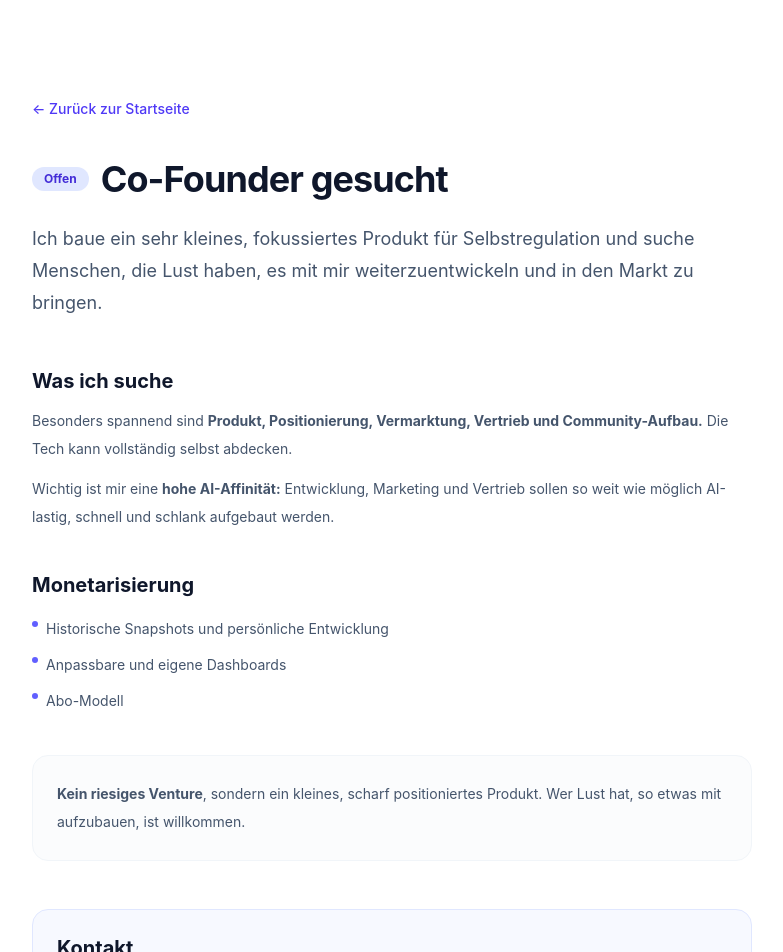
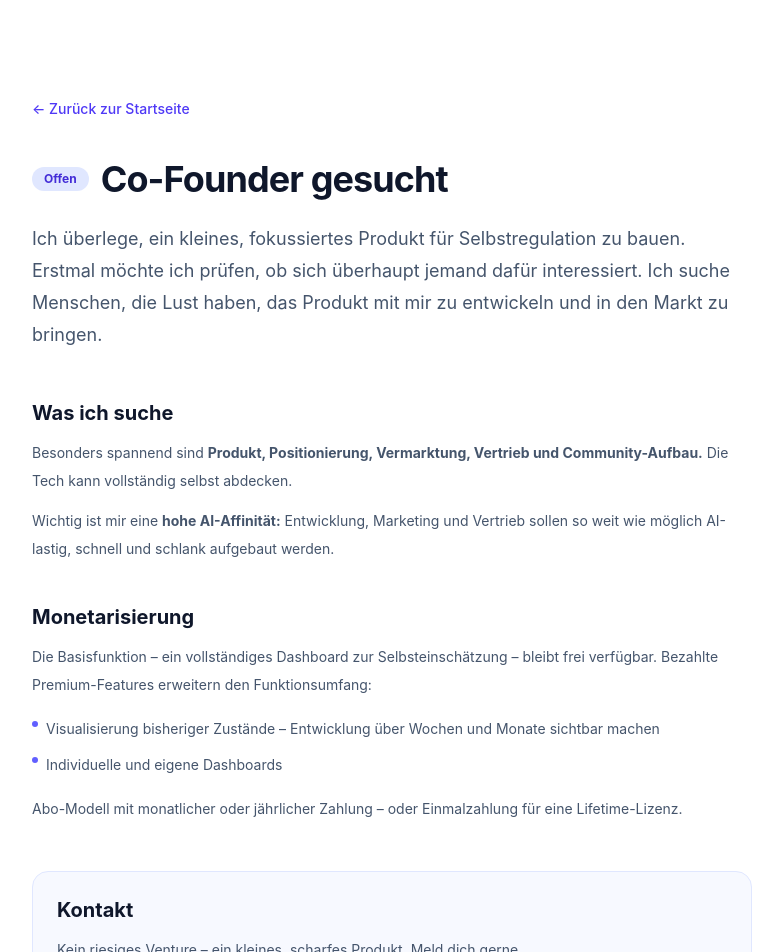
Before and after one commit to RobertMischke/self-regulation, an Angular app: page /cofounder in a window 1280 px wide. Shown: the top 952 px of the page, without its empty margins (248-1031 px from the left). Built offline with nearby package versions, Linux system fonts and the light colour scheme.

Commit message:
feat: refine cofounder component text for clarity and engagement

```diff
--- a/src/app/pages/cofounder/cofounder.component.ts
+++ b/src/app/pages/cofounder/cofounder.component.ts
@@ -20,8 +20,9 @@ import { RouterLink } from '@angular/router';
         </div>
 
         <p class="mt-6 text-lg leading-8 text-slate-600">
-          Ich baue ein sehr kleines, fokussiertes Produkt f&uuml;r Selbstregulation und suche Menschen,
-          die Lust haben, es mit mir weiterzuentwickeln und in den Markt zu bringen.
+          Ich &uuml;berlege, ein kleines, fokussiertes Produkt f&uuml;r Selbstregulation zu bauen.
+          Erstmal m&ouml;chte ich pr&uuml;fen, ob sich &uuml;berhaupt jemand daf&uuml;r interessiert.
+          Ich suche Menschen, die Lust haben, das Produkt mit mir zu entwickeln und in den Markt zu bringen.
         </p>
 
         <!-- Was ich suche -->
@@ -40,27 +41,22 @@ import { RouterLink } from '@angular/router';
         <!-- Monetarisierung -->
         <section class="mt-10">
           <h2 class="text-xl font-bold">Monetarisierung</h2>
+          <p class="mt-3 text-sm leading-7 text-slate-600">
+            Die Basisfunktion &ndash; ein vollst&auml;ndiges Dashboard zur Selbsteinsch&auml;tzung &ndash; bleibt frei verf&uuml;gbar.
+            Bezahlte Premium-Features erweitern den Funktionsumfang:
+          </p>
           <ul class="mt-4 space-y-2 text-sm leading-7 text-slate-600">
             <li class="flex items-start gap-2">
               <span class="mt-1.5 h-1.5 w-1.5 shrink-0 rounded-full bg-indigo-500"></span>
-              Historische Snapshots und pers&ouml;nliche Entwicklung
+              Visualisierung bisheriger Zust&auml;nde &ndash; Entwicklung &uuml;ber Wochen und Monate sichtbar machen
             </li>
             <li class="flex items-start gap-2">
               <span class="mt-1.5 h-1.5 w-1.5 shrink-0 rounded-full bg-indigo-500"></span>
-              Anpassbare und eigene Dashboards
-            </li>
-            <li class="flex items-start gap-2">
-              <span class="mt-1.5 h-1.5 w-1.5 shrink-0 rounded-full bg-indigo-500"></span>
-              Abo-Modell
+              Individuelle und eigene Dashboards
             </li>
           </ul>
-        </section>
-
-        <!-- Vision -->
-        <section class="mt-10 rounded-2xl border border-slate-100 bg-slate-50/60 p-6">
-          <p class="text-sm leading-7 text-slate-600">
-            <strong>Kein riesiges Venture</strong>, sondern ein kleines, scharf positioniertes Produkt.
-            Wer Lust hat, so etwas mit aufzubauen, ist willkommen.
+          <p class="mt-4 text-sm leading-7 text-slate-600">
+            Abo-Modell mit monatlicher oder j&auml;hrlicher Zahlung &ndash; oder Einmalzahlung f&uuml;r eine Lifetime-Lizenz.
           </p>
         </section>
 
@@ -68,10 +64,10 @@ import { RouterLink } from '@angular/router';
         <section class="mt-12 rounded-2xl border border-indigo-100 bg-indigo-50/50 p-6">
           <h2 class="text-xl font-bold">Kontakt</h2>
           <p class="mt-3 text-sm leading-7 text-slate-600">
-            Meld dich gerne &mdash; formlos, unkompliziert.
+            Kein riesiges Venture &ndash; ein kleines, scharfes Produkt. Meld dich gerne.
           </p>
 
-          <div class="mt-5 flex flex-col gap-3 text-sm">
+          <div class="mt-3 flex flex-col gap-3 text-sm">
             <a href="mailto:robertmischke&#64;gmail.com" class="inline-flex items-center gap-2.5 font-medium text-indigo-600 hover:underline">
               <svg class="h-4 w-4 shrink-0" fill="none" viewBox="0 0 24 24" stroke-width="1.5" stroke="currentColor">
                 <path stroke-linecap="round" stroke-linejoin="round" d="M21.75 6.75v10.5a2.25 2.25 0 0 1-2.25 2.25h-15a2.25 2.25 0 0 1-2.25-2.25V6.75m19.5 0A2.25 2.25 0 0 0 19.5 4.5h-15a2.25 2.25 0 0 0-2.25 2.25m19.5 0v.243a2.25 2.25 0 0 1-1.07 1.916l-7.5 4.615a2.25 2.25 0 0 1-2.36 0L3.32 8.91a2.25 2.25 0 0 1-1.07-1.916V6.75"/>
```
